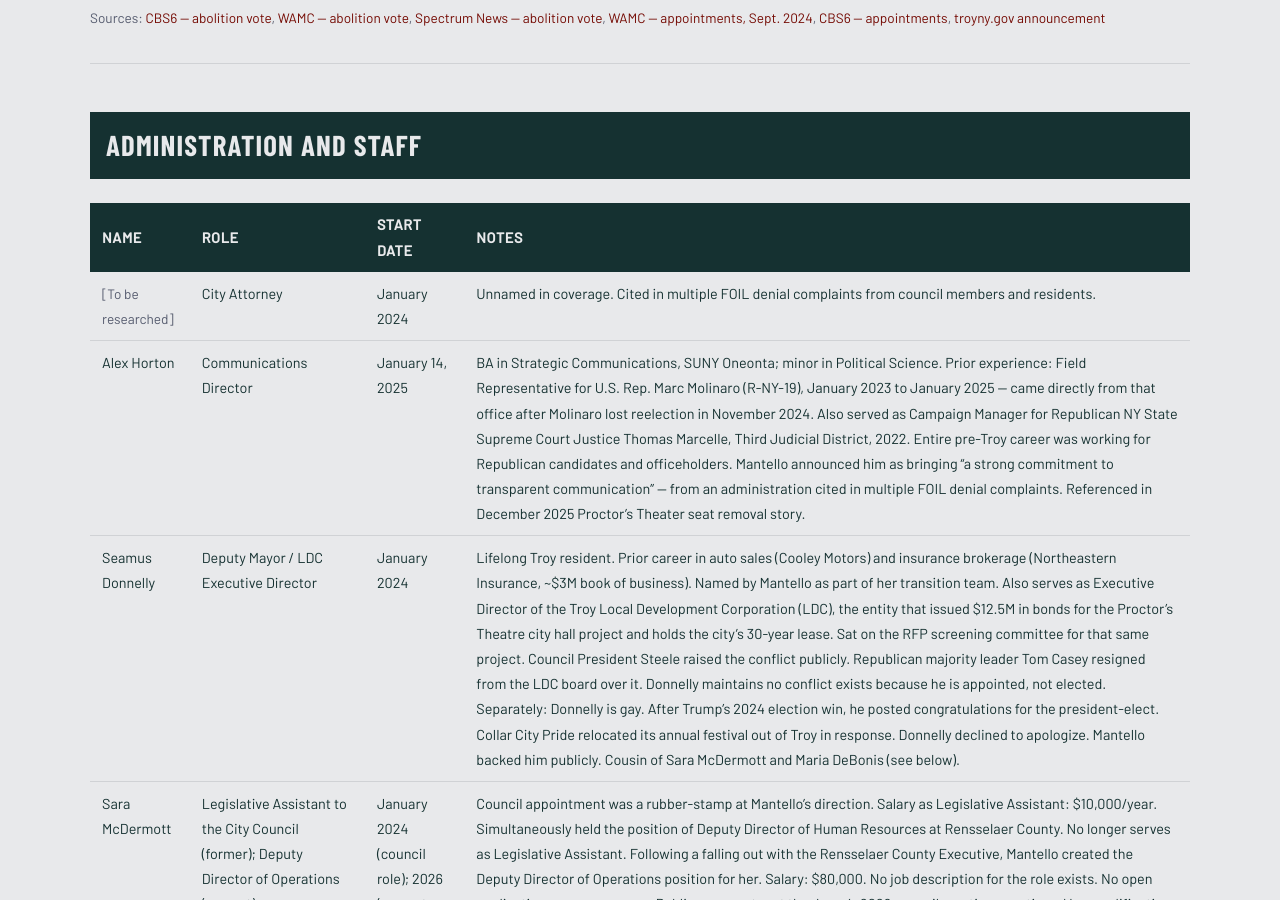
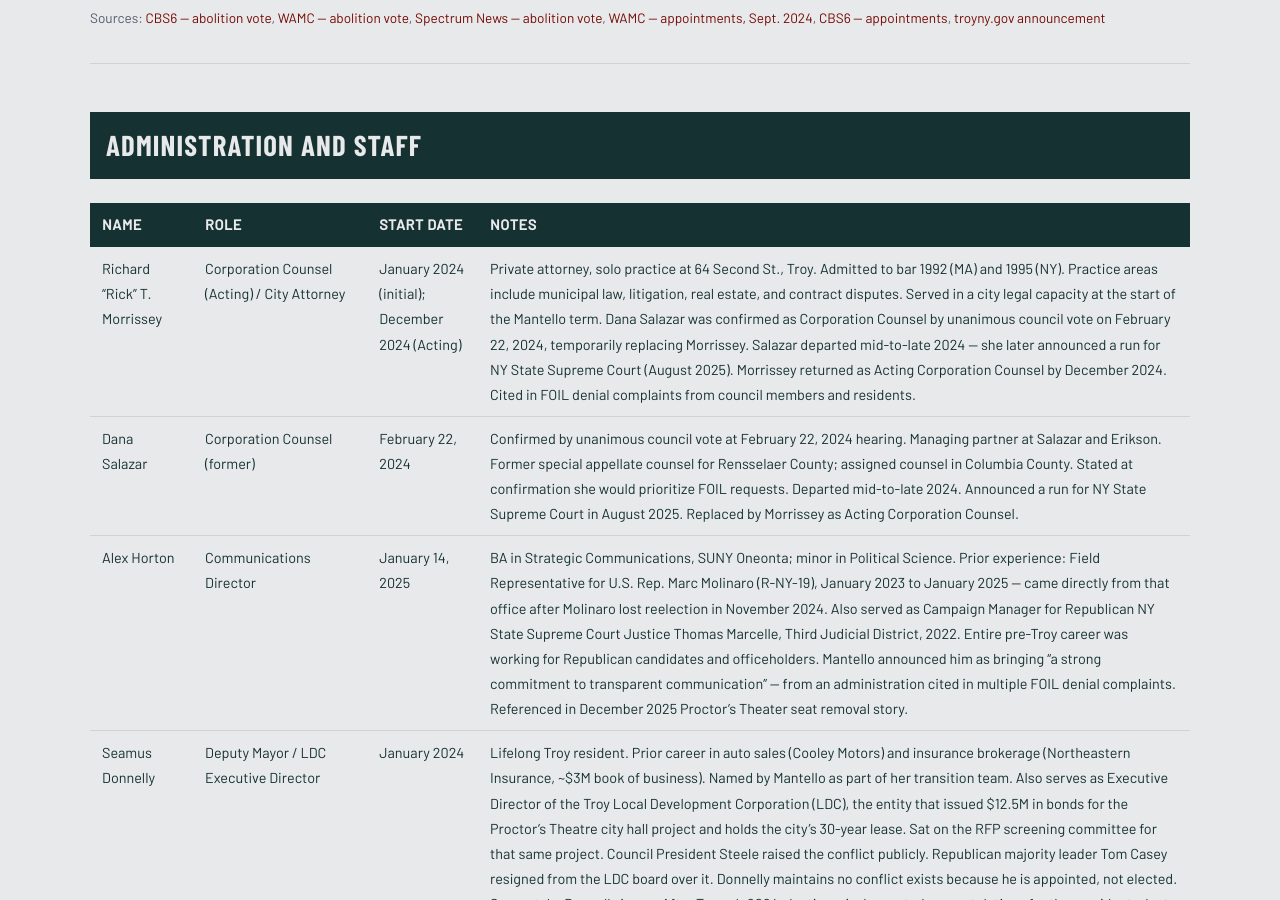
Before and after one commit to MdevitSEC/the-mantello-record, a Jekyll site: the page built from Mantello_Appointees_and_Hires.md, in a window 1280 px wide and 900 px high, scrolled down 1933 px. Built offline with Jekyll 4.4.1, drawn with Linux system fonts in a browser that asks for light colours; some web fonts are replaced; our own code applies the rules of GitHub Pages for plain Markdown files; some of the changed text lies outside the part shown.

Commit message:
Add Rick Morrissey and Dana Salazar to Corporation Counsel history
Co-Authored-By: Claude Sonnet 4.6 <noreply@anthropic.com>

```diff
--- a/Mantello_Appointees_and_Hires.md
+++ b/Mantello_Appointees_and_Hires.md
@@ -49,7 +49,8 @@ The vote was 4-3 along strict party lines. Council President Steele called it a
 
 | Name                 | Role                                                                              | Start Date                  | Notes                                                                                                                                                                                                                                                                                                                                                                                                                                                                                                                                                                                                                                                                                                                                                                                                                                                                                                                                                                                          |
 | -------------------- | --------------------------------------------------------------------------------- | --------------------------- | ---------------------------------------------------------------------------------------------------------------------------------------------------------------------------------------------------------------------------------------------------------------------------------------------------------------------------------------------------------------------------------------------------------------------------------------------------------------------------------------------------------------------------------------------------------------------------------------------------------------------------------------------------------------------------------------------------------------------------------------------------------------------------------------------------------------------------------------------------------------------------------------------------------------------------------------------------------------------------------------------- |
-| *[To be researched]* | City Attorney                                                                     | January 2024                | Unnamed in coverage. Cited in multiple FOIL denial complaints from council members and residents.                                                                                                                                                                                                                                                                                                                                                                                                                                                                                                                                                                                                                                                                                                                                                                                                                                                                                              |
+| Richard "Rick" T. Morrissey | Corporation Counsel (Acting) / City Attorney                       | January 2024 (initial); December 2024 (Acting) | Private attorney, solo practice at 64 Second St., Troy. Admitted to bar 1992 (MA) and 1995 (NY). Practice areas include municipal law, litigation, real estate, and contract disputes. Served in a city legal capacity at the start of the Mantello term. Dana Salazar was confirmed as Corporation Counsel by unanimous council vote on February 22, 2024, temporarily replacing Morrissey. Salazar departed mid-to-late 2024 — she later announced a run for NY State Supreme Court (August 2025). Morrissey returned as Acting Corporation Counsel by December 2024. Cited in FOIL denial complaints from council members and residents. |
+| Dana Salazar         | Corporation Counsel (former)                                                      | February 22, 2024           | Confirmed by unanimous council vote at February 22, 2024 hearing. Managing partner at Salazar and Erikson. Former special appellate counsel for Rensselaer County; assigned counsel in Columbia County. Stated at confirmation she would prioritize FOIL requests. Departed mid-to-late 2024. Announced a run for NY State Supreme Court in August 2025. Replaced by Morrissey as Acting Corporation Counsel. |
 | Alex Horton          | Communications Director                                                           | January 14, 2025            | BA in Strategic Communications, SUNY Oneonta; minor in Political Science. Prior experience: Field Representative for U.S. Rep. Marc Molinaro (R-NY-19), January 2023 to January 2025 — came directly from that office after Molinaro lost reelection in November 2024. Also served as Campaign Manager for Republican NY State Supreme Court Justice Thomas Marcelle, Third Judicial District, 2022. Entire pre-Troy career was working for Republican candidates and officeholders. Mantello announced him as bringing "a strong commitment to transparent communication" — from an administration cited in multiple FOIL denial complaints. Referenced in December 2025 Proctor's Theater seat removal story. |
 | Seamus Donnelly      | Deputy Mayor / LDC Executive Director                                             | January 2024                | Lifelong Troy resident. Prior career in auto sales (Cooley Motors) and insurance brokerage (Northeastern Insurance, ~$3M book of business). Named by Mantello as part of her transition team. Also serves as Executive Director of the Troy Local Development Corporation (LDC), the entity that issued $12.5M in bonds for the Proctor's Theatre city hall project and holds the city's 30-year lease. Sat on the RFP screening committee for that same project. Council President Steele raised the conflict publicly. Republican majority leader Tom Casey resigned from the LDC board over it. Donnelly maintains no conflict exists because he is appointed, not elected. Separately: Donnelly is gay. After Trump's 2024 election win, he posted congratulations for the president-elect. Collar City Pride relocated its annual festival out of Troy in response. Donnelly declined to apologize. Mantello backed him publicly. Cousin of Sara McDermott and Maria DeBonis (see below). |
 | Sara McDermott       | Legislative Assistant to the City Council (former); Deputy Director of Operations (current) | January 2024 (council role); 2026 (current role) | Council appointment was a rubber-stamp at Mantello's direction. Salary as Legislative Assistant: $10,000/year. Simultaneously held the position of Deputy Director of Human Resources at Rensselaer County. No longer serves as Legislative Assistant. Following a falling out with the Rensselaer County Executive, Mantello created the Deputy Director of Operations position for her. Salary: $80,000. No job description for the role exists. No open application process was run. Public commenter at the June 4, 2026 council meeting questioned her qualifications and called the hire another gross executive overreach and abuse of power. McDermott also runs the Troy Republican Committee social media page and created a petition calling for City Council President Steele's resignation. Cousin of Deputy Mayor Seamus Donnelly and Maria DeBonis. Spoke publicly in favor of the Proctor's Theatre city hall relocation at the August 2025 public comment period. |
```
Also changed, not shown: other parts of Mantello_Appointees_and_Hires.md (+0 -1 lines).
